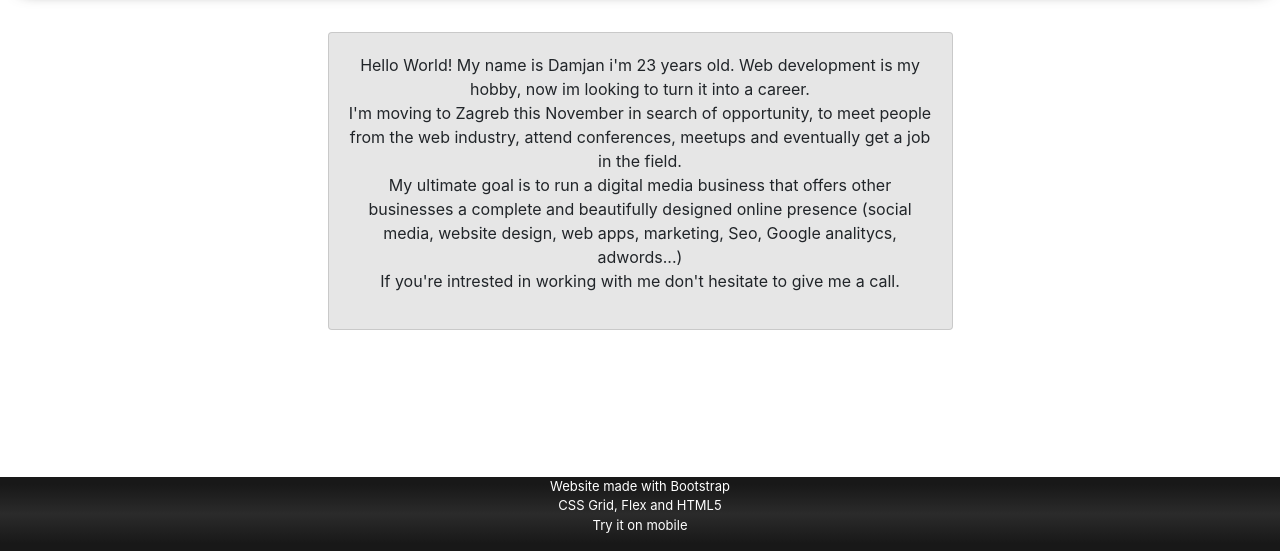
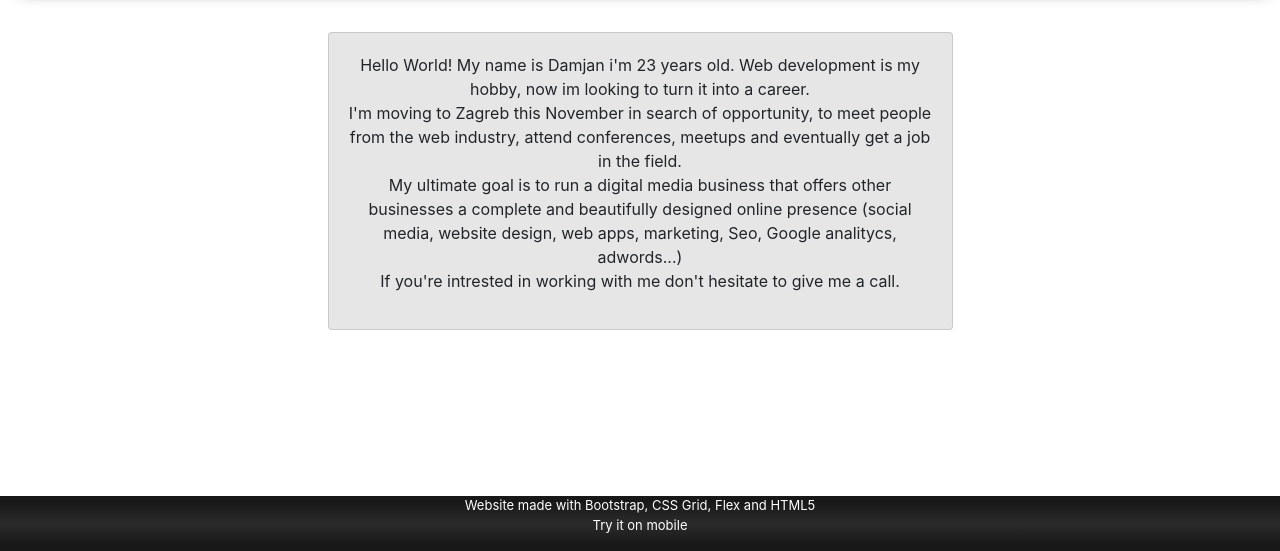
Before and after one commit to phys3/MOBILE-FIRST, a plain HTML site: page index.html in a window 1280 px wide. Shown: the part 249-800 px from the top of the page. Drawn offline with nearby package versions, Linux system fonts and the light colour scheme.

Commit message:
Update index.html

```diff
--- a/index.html
+++ b/index.html
@@ -199,7 +199,7 @@
                               </div>
                 </div>
               </div>
-              <footer id="fot"><p class="text-center text-white">Website made with Bootstrap<br>CSS Grid, Flex and HTML5<br>Try it on mobile</p></footer>
+              <footer id="fot"><p class="text-center text-white">Website made with Bootstrap, CSS Grid, Flex and HTML5<br>Try it on mobile</p></footer>
     </div>
 
 
```
